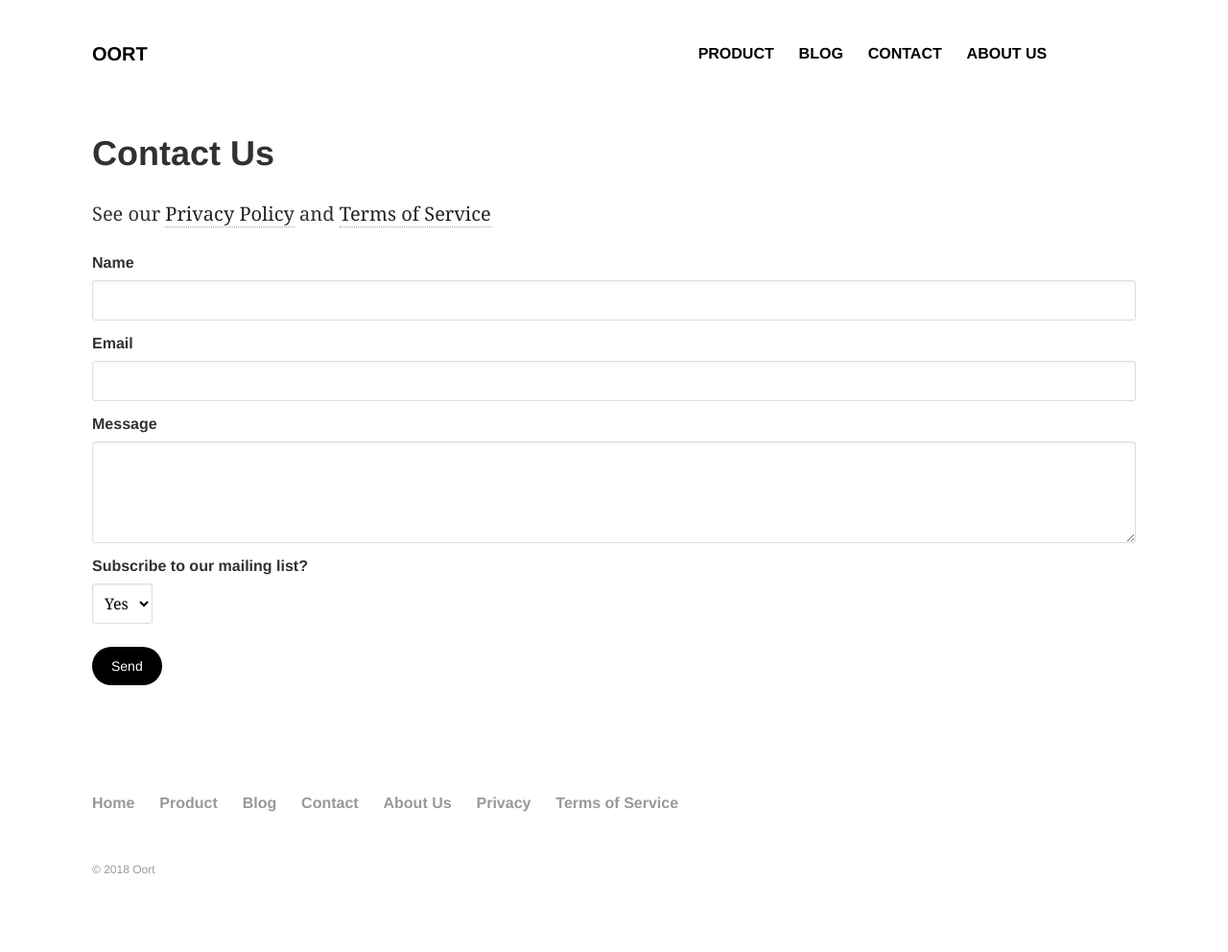
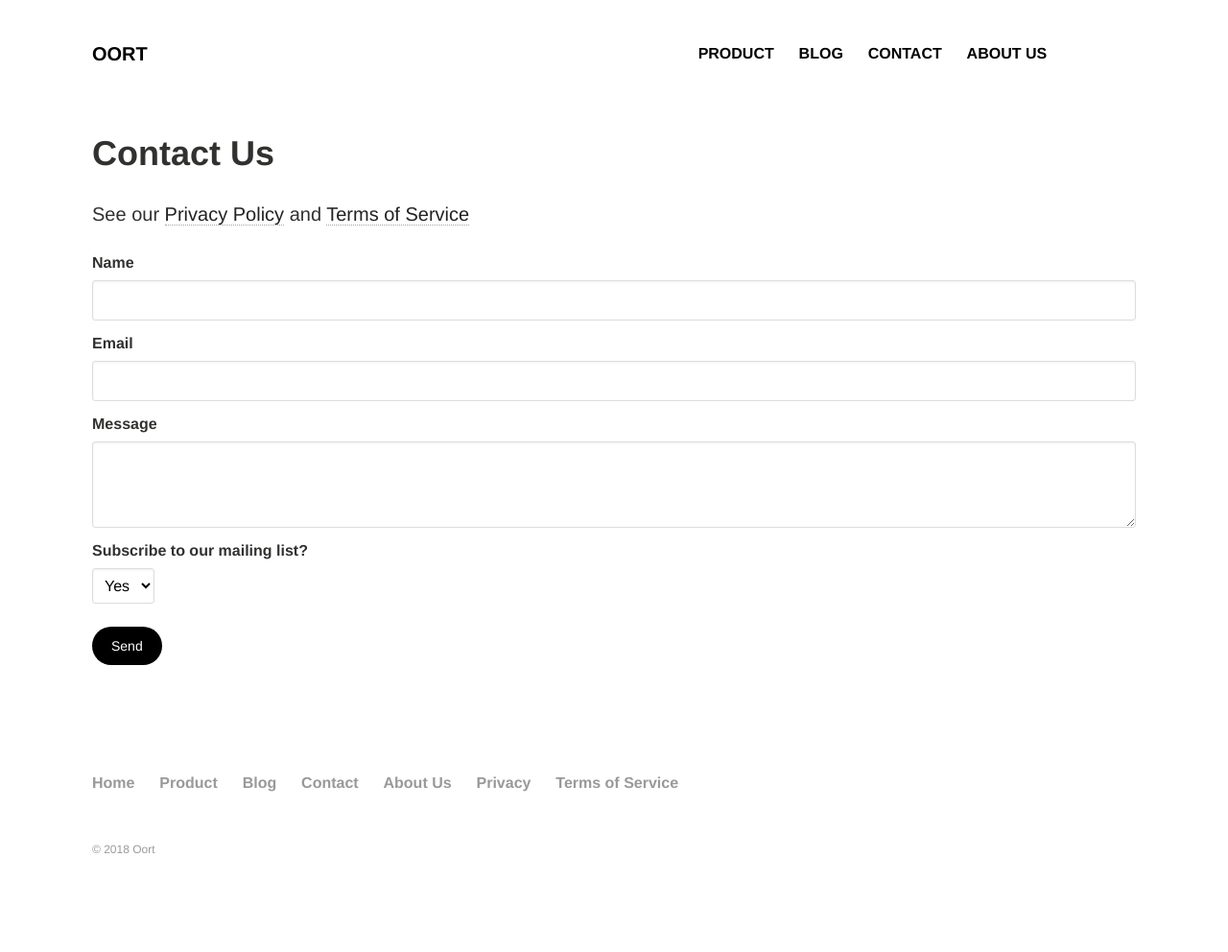
Before and after one commit to oort-io/oort-io.github.io, a Jekyll site: the page built from contact/index.md, in a window 1280 px wide. Shown: the whole page at 96% size. Built offline with Jekyll 4.4.1, drawn with Linux system fonts in a browser that asks for light colours; after the commit the page ends 971 px from its top, so only the background shows below that.

Commit message:
no times fonts

```diff
--- a/_config.yml
+++ b/_config.yml
@@ -5,7 +5,7 @@ description: "Cloud Native Edge Computing"
 logo: oort_logo_small.png
 teaser: 400x250.gif
 locale: en_US
-url: https://oort-io.github.io/site/
+url: https://oort-io.github.io
 # url : http://192.168.1.32:4000
 # ^ put your docker VM IP when you are working locally
 feed:
--- a/_layouts/home.html
+++ b/_layouts/home.html
@@ -37,7 +37,7 @@
       <div class="wrap page-lead-content">
         <h1>Cloud Native Edge Computing</h1>
         <h2>There's life outside the data center.</h2>
-	        <p><a href="{{ site.url }}/contact/" class="btn-inverse">Contact Us</a> &nbsp; or &nbsp; <a href="{{ site.url }}/blog/" class="btn-inverse">Read our Blog</a></p>
+	        <p class="content"><a href="{{ site.url }}/contact/" class="btn-inverse">Contact Us</a> &nbsp; or &nbsp; <a href="{{ site.url }}/blog/" class="btn-inverse">Read our Blog</a></p>
       </div><!-- /.page-lead-content -->
     </div><!-- /.page-lead -->
     {% endif %}
--- a/_sass/_variables.scss
+++ b/_sass/_variables.scss
@@ -6,7 +6,8 @@
    Typography variables
    ========================================================================== */
 
-$base-font                   	: Georgia,Times,"Times New Roman",serif;
+// $base-font                   	: Georgia,Times,"Times New Roman",serif;
+$base-font                	    : "Helvetica Neue","Segoe UI",Arial,sans-serif;
 $heading-font                	: "Helvetica Neue","Segoe UI",Arial,sans-serif;
 $caption-font                	: $base-font;
 $code-font                   	: monospace;
```
